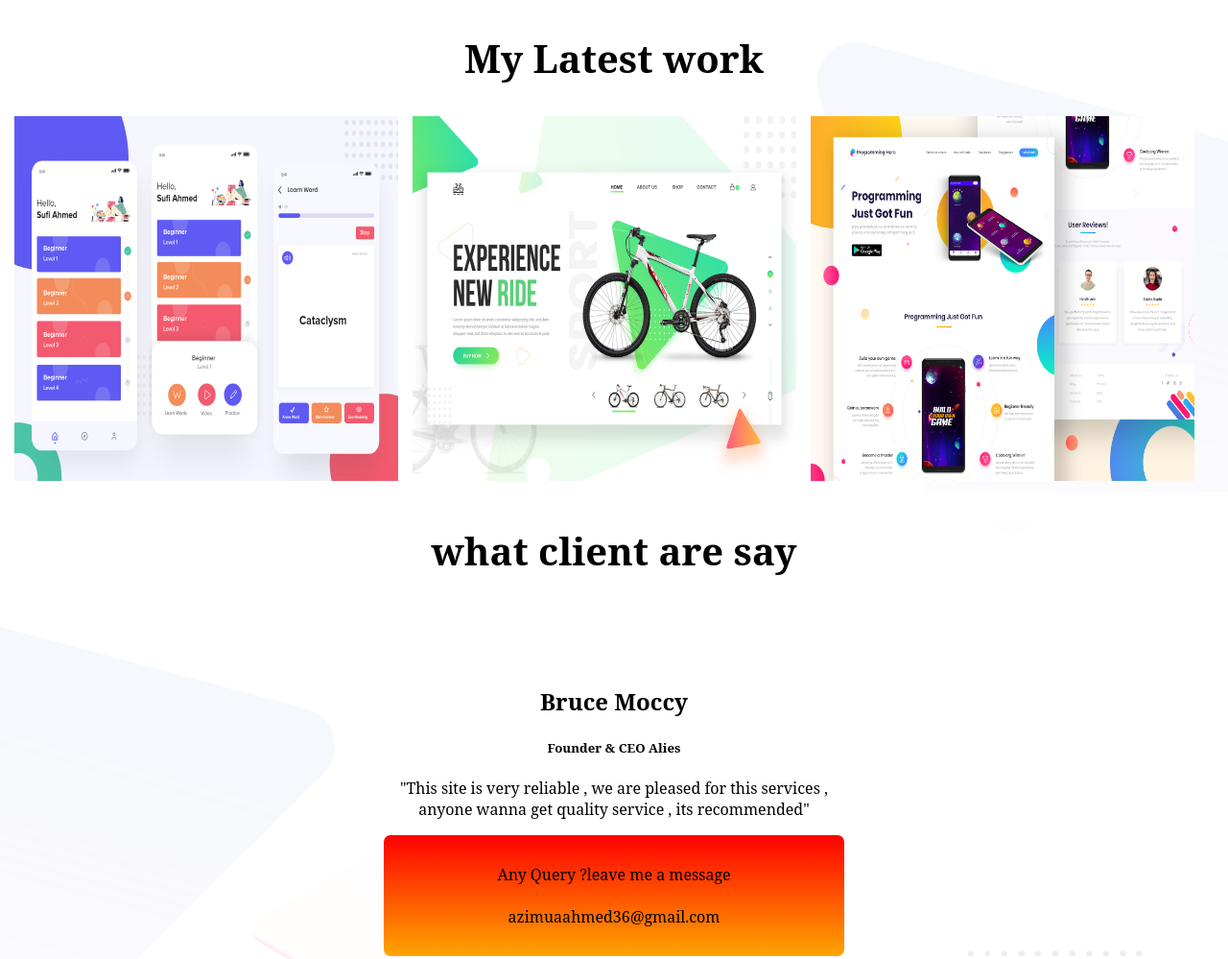
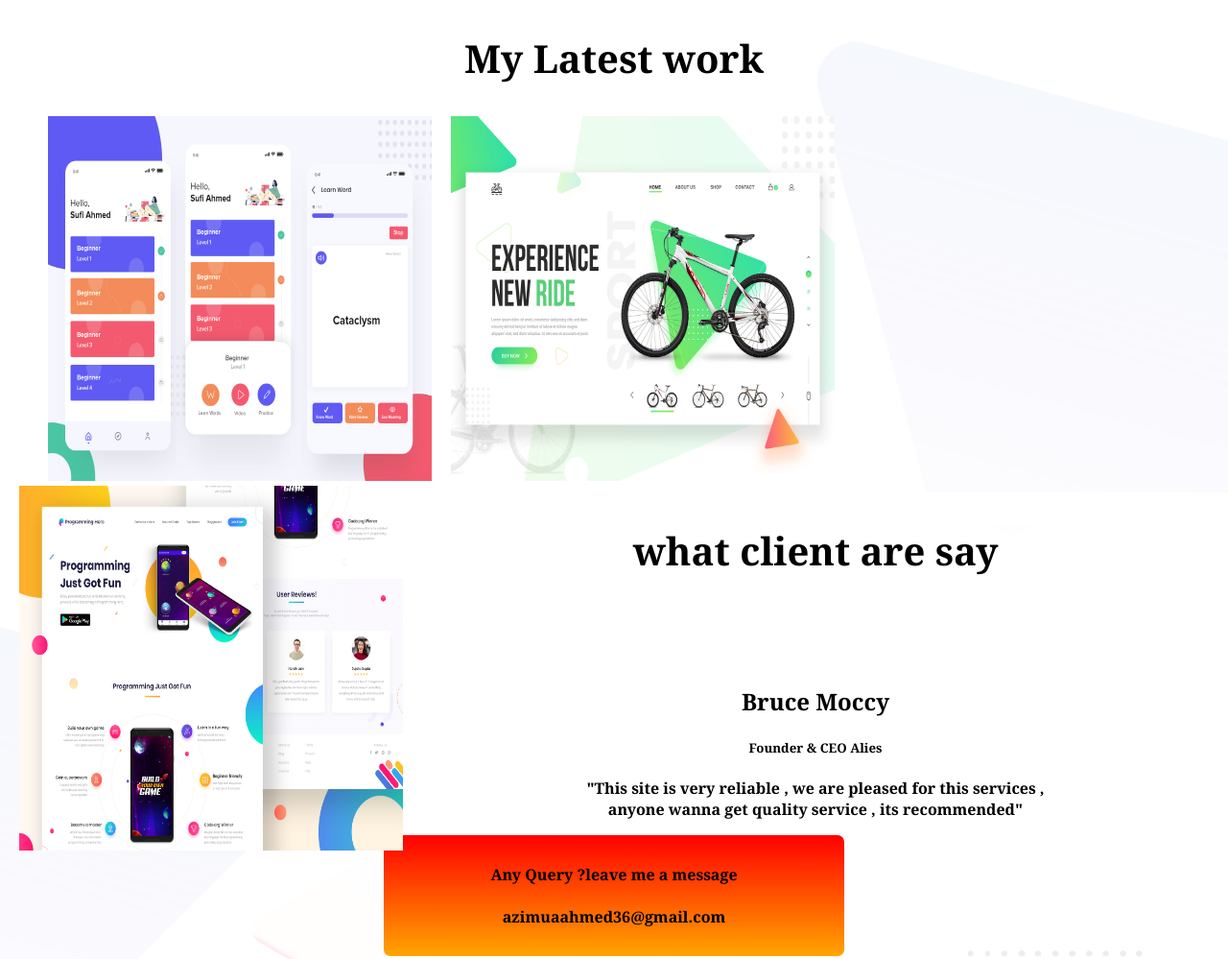
Before and after one commit to Azim-Ahmed/personal-website, a plain HTML site: page index.html in a window 1280 px wide. Shown: the part 1400-2399 px from the top of the page at 96% size. Drawn offline with Linux system fonts and the light colour scheme.

Commit message:
new update

```diff
--- a/index.html
+++ b/index.html
@@ -5,6 +5,7 @@
     <meta charset="UTF-8">
     <meta name="viewport" content="width=device-width, initial-scale=1.0">
     <title>Document</title>
+    <link href="https://fonts.googleapis.com/css2?family=Noto+Serif:wght@700&display=swap" rel="stylesheet">
     <link rel="stylesheet" href="style.css">
 </head>
 
@@ -14,7 +15,7 @@
             <h1 class="font-large">Hello I'm
             </h1>
             <h1 class="font-large"> <span class="highlighter"> Azim Ahmed </span></h1>
-            <p>we are not alone for next work , we love to help you</p>
+            <p>Want a amusing website for your business? I love to help you,I am here for you, feel free to know me  </p>
             <a class="for-button" target="_blank" href="https://facebook.com/gj.azim"> Hire me</a>
         </div>
 
@@ -46,7 +47,7 @@
     <section class="latest-background">
         <h1 class="l_align">My Latest work</h1>
 
-        <div class="third-width">
+        <div id="first-work" class="third-width">
             <img class="photo-size" src="latest-work/work-1.png" alt="">
 
         </div>
@@ -62,16 +63,17 @@
 
 
     </section>
-    <section class="footer-bg" >
+    <section class="footer-bg">
 
         <h1 class="l_align">what client are say</h1>
 
         <div class="next-align">
             <h2> Bruce Moccy</h2>
             <h5>Founder & CEO Alies</h5>
-            <p>"This site is very reliable , we are pleased for this services ,<br> anyone wanna get quality service , its recommended" </p>
+            <p>"This site is very reliable , we are pleased for this services ,<br> anyone wanna get quality service ,
+                its recommended" </p>
             <p class="import-message"> Any Query ?leave me a message<br> <br>
-           <span> azimuaahmed36@gmail.com</span></p>
+                <span> azimuaahmed36@gmail.com</span></p>
         </div>
 
     </section>
--- a/style.css
+++ b/style.css
@@ -77,10 +77,13 @@ section{
     text-align: center;
     font-size: 40px;
 }
+#first-work{
+    margin-left:50px ;
+}
 
 .third-width{
     float: left;
-    margin-left:15px;
+    margin-left:20px;
 }
 
 .photo-size{
```
